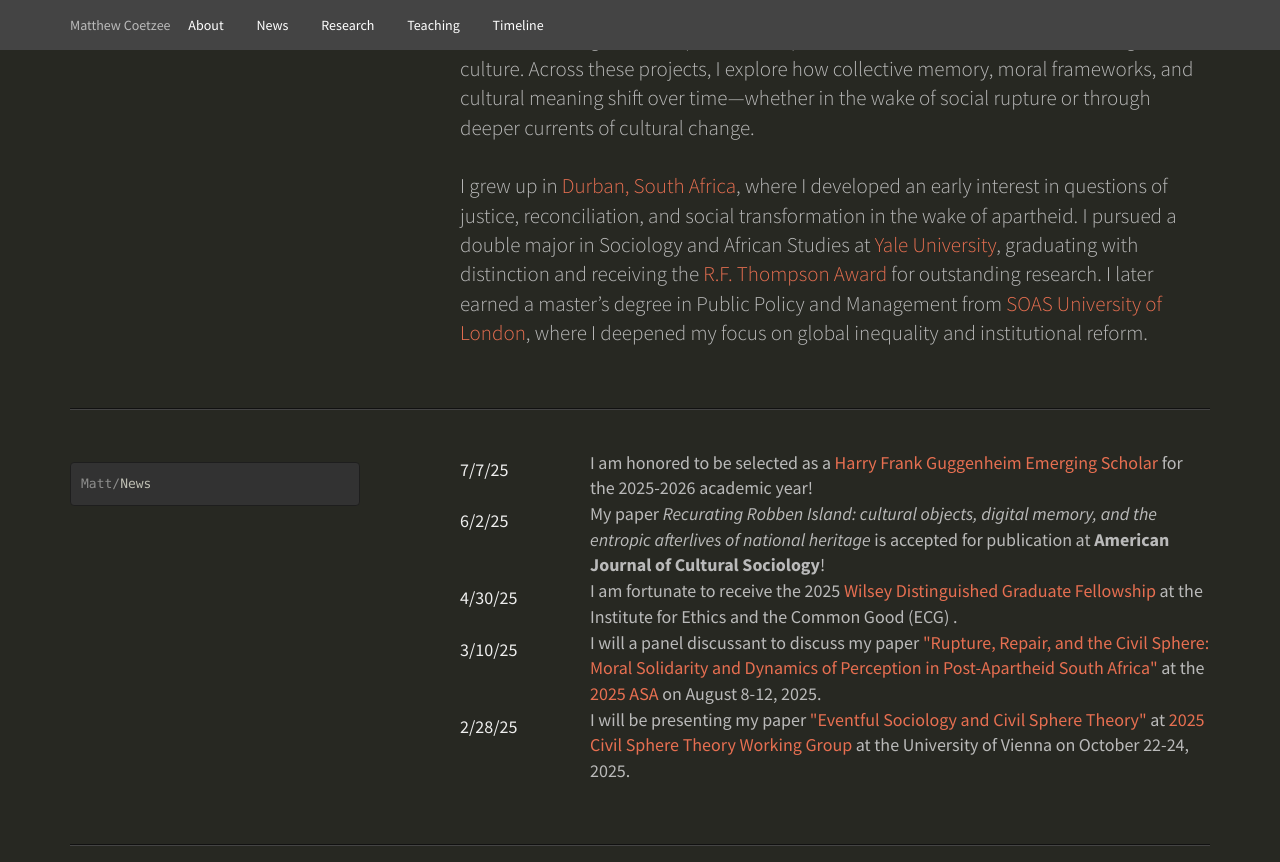
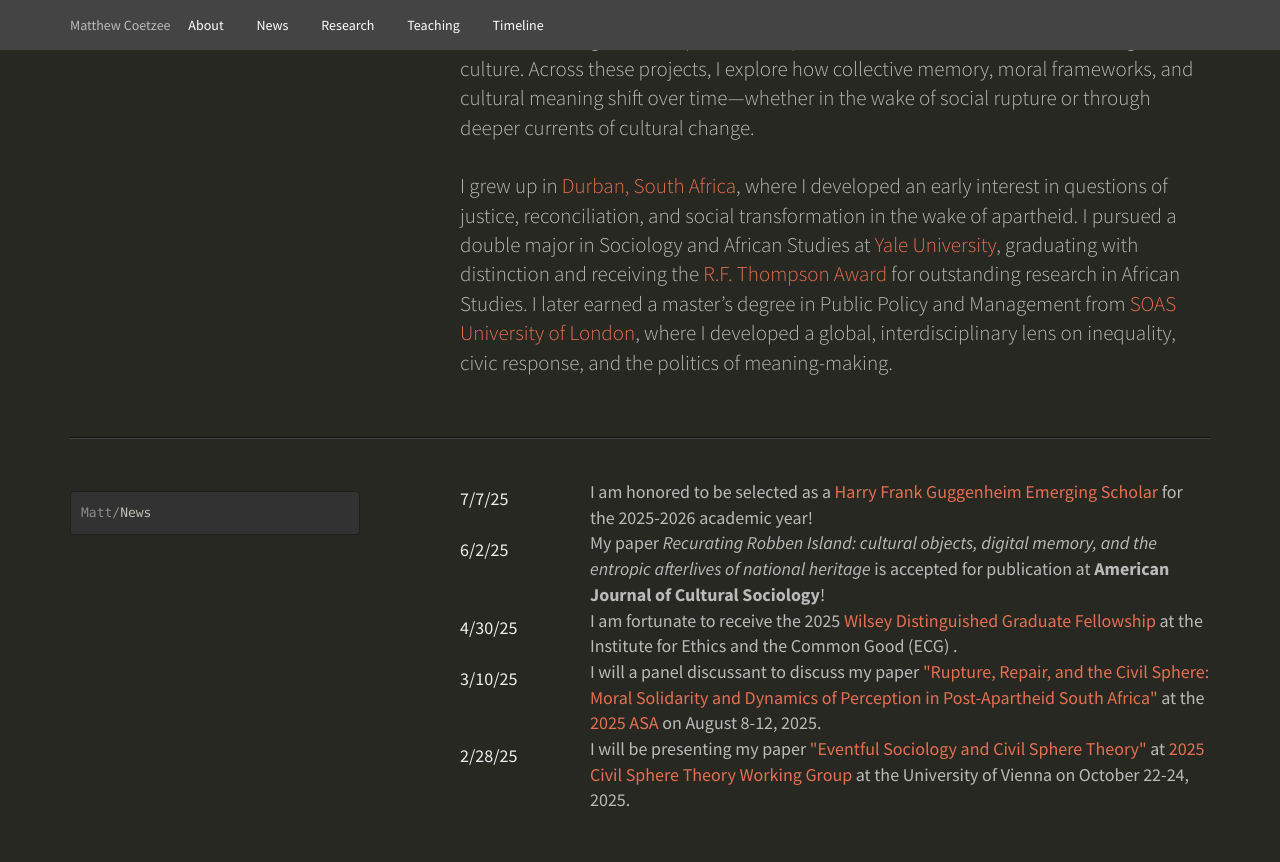
Before and after one commit to cccfran/matt-coetzee, a Jekyll site: the page index.html, which Jekyll copies as it is, in a window 1280 px wide and 900 px high, scrolled down 940 px, cut to the strip 0-862 px from the top of the window. Built offline with Jekyll 4.4.1, drawn with Linux system fonts in a browser that asks for light colours; some web fonts are replaced.

Commit message:
change intro

```diff
--- a/index.html
+++ b/index.html
@@ -182,7 +182,7 @@
             <br><br>
             This broader interest in meaning and moral transformation also informs my co-authored book project, <a href=#reenchantment>Re-Enchanted America</a> (under review at Oxford University Press), which traces the resurgence of supernatural, spiritual, and occult belief in American high culture. Across these projects, I explore how collective memory, moral frameworks, and cultural meaning shift over time—whether in the wake of social rupture or through deeper currents of cultural change.
             <br><br>
-            I grew up in <a target="_blank" href="https://maps.app.goo.gl/Y4bnCN723Hq8SAAd7"> Durban, South Africa</a>, where I developed an early interest in questions of justice, reconciliation, and social transformation in the wake of apartheid. I pursued a double major in Sociology and African Studies at <a class="hidelink" target="_blank" href="https://www.yale.edu">Yale University</a>, graduating with distinction and receiving the <a class="hidelink" target="_blank" href="https://chc.yalecollege.yale.edu/awards/senior-awards">R.F. Thompson Award</a> for outstanding research. I later earned a master’s degree in Public Policy and Management from <a class="hidelink" target="_blank" href="https://www.soas.ac.uk/about/colleges/college-development-economics-and-finance/school-finance-and-management">SOAS University of London</a>, where I deepened my focus on global inequality and institutional reform.
+            I grew up in <a target="_blank" href="https://maps.app.goo.gl/Y4bnCN723Hq8SAAd7"> Durban, South Africa</a>, where I developed an early interest in questions of justice, reconciliation, and social transformation in the wake of apartheid. I pursued a double major in Sociology and African Studies at <a class="hidelink" target="_blank" href="https://www.yale.edu">Yale University</a>, graduating with distinction and receiving the <a class="hidelink" target="_blank" href="https://chc.yalecollege.yale.edu/awards/senior-awards">R.F. Thompson Award</a> for outstanding research in African Studies. I later earned a master’s degree in Public Policy and Management from <a class="hidelink" target="_blank" href="https://www.soas.ac.uk/about/colleges/college-development-economics-and-finance/school-finance-and-management">SOAS University of London</a>, where I developed a global, interdisciplinary lens on inequality, civic response, and the politics of meaning-making.
           </p>
         </div>
 <!-- <a class="hidelink" target="_blank" href="https://www.brown.edu/academics/engineering/computer-engineering"><a class="hidelink" target="_blank" href="https://www.brown.edu/academics/applied-mathematics/undergraduate-program"> participating in the <a class="hidelink" target="_blank" href="https://global.upenn.edu/isss/ilp">Intercultural Leadership Program</a> to At Penn, I served as the Director of Marketing for TEDxPenn, a Graduate Associate at Stouffer College House, and a <a href="https://socialimpact.wharton.upenn.edu/programs/wise-fellowship/" target="_blank">Wharton Social Impact Fellow</a>.  -->
```
Also changed, not shown: 1 other file.
